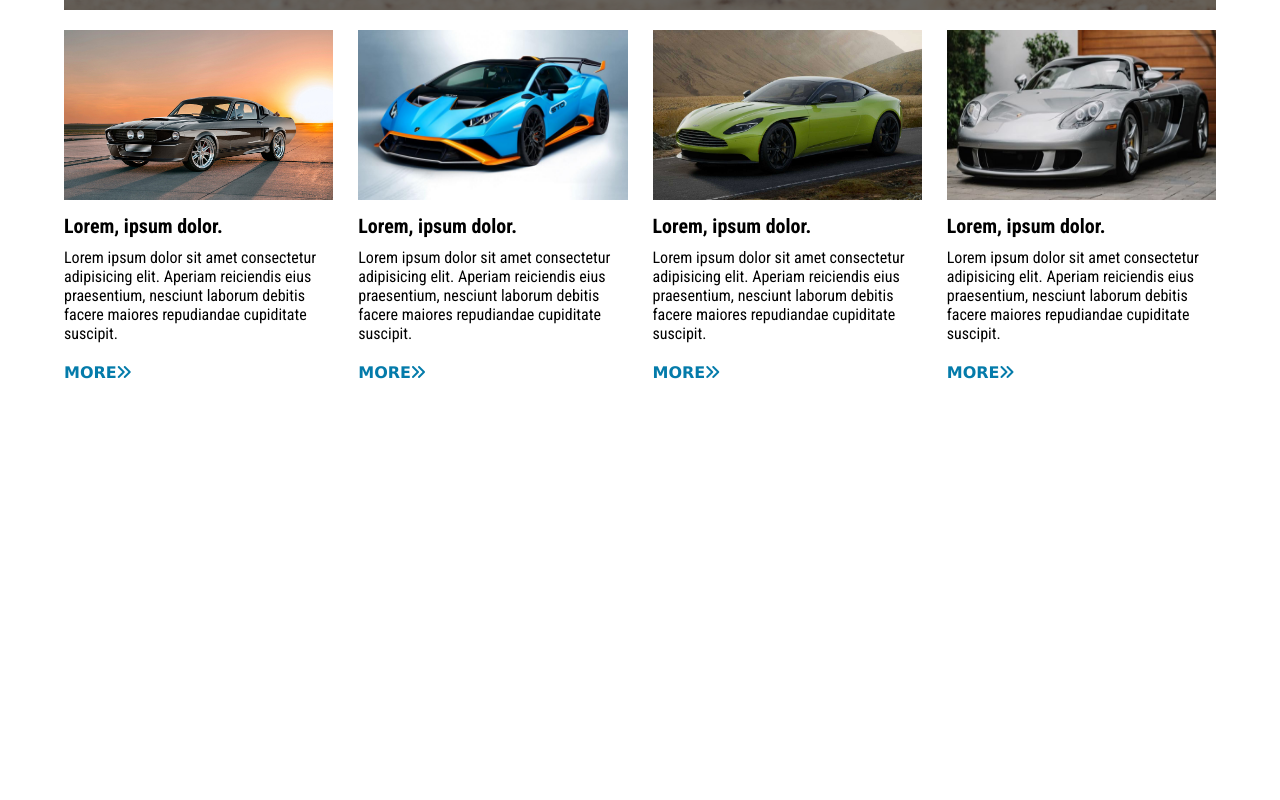
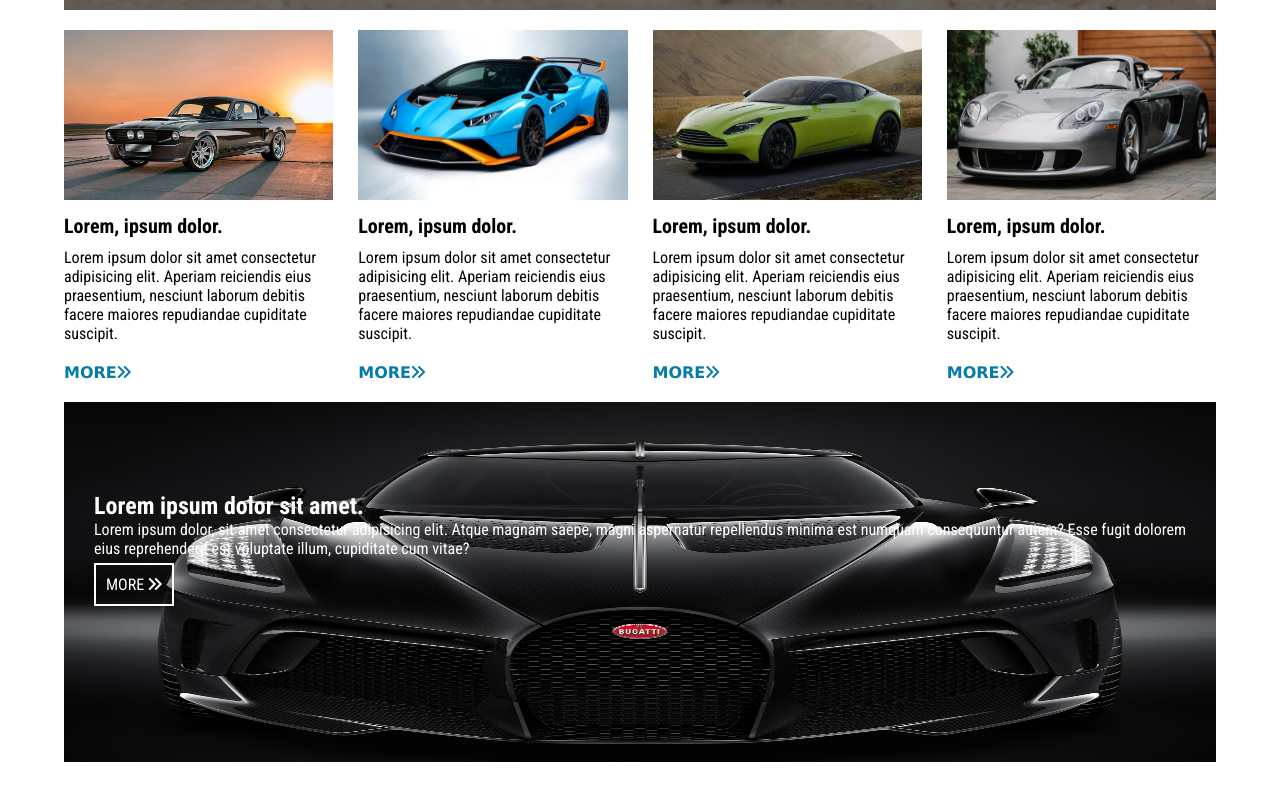
Before and after one commit to JAHEXD03/primer-repo, a plain HTML site: page index.html in a window 1280 px wide. Shown: the part 682-1482 px from the top of the page. Before the commit the page ends 1084 px from the top, so only its background shows below. Drawn offline with Linux system fonts and the light colour scheme.

Commit message:
seccion baner

```diff
--- a/index.html
+++ b/index.html
@@ -87,6 +87,15 @@
           <a href="#">More<i class="fas fa-angle-double-right"></i></a>
         </div>
       </div>
+      <section class="cards-baner-one">
+        <div class="content">
+          <h2>Lorem ipsum dolor sit amet.</h2>
+          <p>Lorem ipsum dolor, sit amet consectetur adipisicing elit. Atque magnam saepe, magni aspernatur repellendus
+            minima est numquam consequuntur autem? Esse fugit dolorem eius reprehenderit est voluptate illum, cupiditate
+            cum vitae?</p>
+          <a href="#" class="btn">more <i class="fas fa-angle-double-right"></i></a>
+        </div>
+      </section>
     </div>
 
   </main>
--- a/style.css
+++ b/style.css
@@ -22,6 +22,8 @@ ul{
   margin: auto;
   width: 90%;
 }
+
+/*Navegacion*/
 
 .nav-main{
   display: flex; /*Permite organizar los elementos*/
@@ -55,6 +57,11 @@ ul{
 .nav-main ul.nav-menu{
   flex: 1;
   margin-left: 20px;
+}
+
+.form-inline .form-control{
+  display: flex;
+  margin: 0px 0px 0px 0px;
 }
 
 /*show case*/
@@ -163,3 +170,26 @@ hr{
 .new-cards a:hover{
   text-decoration:underline;
 }
+
+/*Cards Baner*/
+
+.cards-baner-one{
+  width: 100%;
+  height: 360px;
+  background: url(./imagenes/car5.jpg);
+  margin-bottom: 40px;
+  background-size: cover;
+  background-repeat: no-repeat; /*no se repetita la imagen*/
+  background-position: center center; /*la posicion sera centrada*/
+  background-size: 1550px 480px;
+}
+
+.cards-baner-one .content{
+  width: 100%;
+  padding: 90px 10px 0 30px;
+}
+
+.cards-baner-one .btn{
+  color: white;
+  text-transform: uppercase;
+}
```
Also changed, not shown: imagenes/car5.jpg (added).
